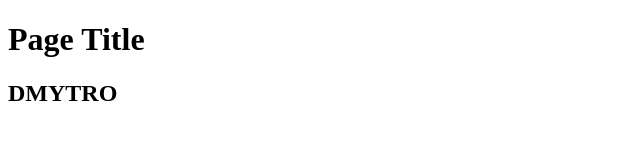
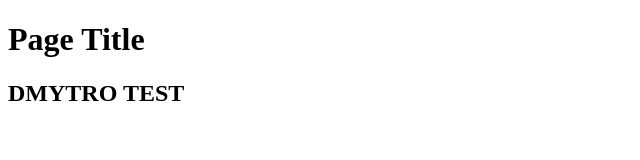
Before and after one commit to GoreMachineOfHeaven/khai-node-js-course, a plain HTML site: page index.html in a window 1280 px wide. Shown: the whole page, without its empty margins (0-640 px from the left). Drawn offline with Linux system fonts and the light colour scheme.

Commit message:
Add some test

```diff
--- a/index.html
+++ b/index.html
@@ -9,7 +9,7 @@
 
 <body>
    <h1>Page Title</h1>
-   <h2>DMYTRO</h2>
+   <h2>DMYTRO TEST</h2>
 </body>
 
 </html>
```
